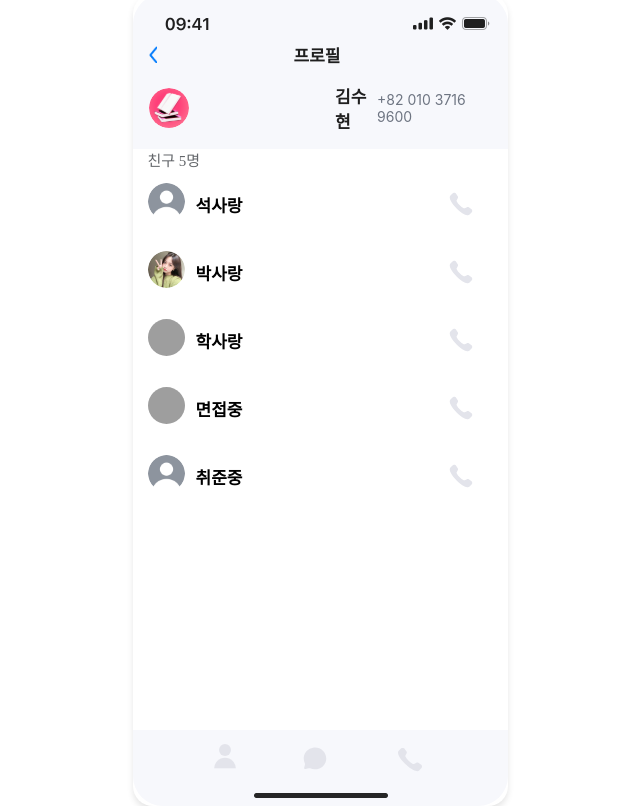
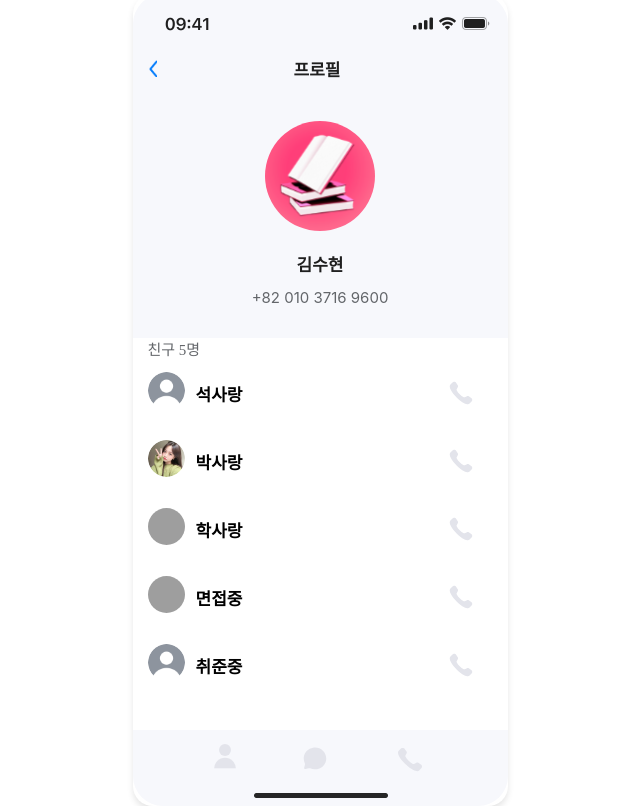
Before and after one commit to CEOS-Developers/react-messenger-19th, a React (Create React App) app: page /mypage in a window 1280 px wide. Shown: the whole page, without its empty margins (320-960 px from the left). Built offline with nearby package versions, Linux system fonts and the light colour scheme; grey boxes are pictures that could not be loaded.

Commit message:
feat : MyPageHeader.tsx

```diff
--- a/src/components/list/MyPageHeader.tsx
+++ b/src/components/list/MyPageHeader.tsx
@@ -24,8 +24,10 @@ const Header: React.FC = () => {
       {userProfile && (
         <UserProfileSection>
           <ProfileImg src={userProfile.profileImage} alt="Profile" />
-          <ProfileLabel>{userProfile.name}</ProfileLabel>
-          <PhoneNumber>{userProfile.phoneNumber}</PhoneNumber>
+          <ProfileInfo>
+            <ProfileName>{userProfile.name}</ProfileName>
+            <PhoneNumber>{userProfile.phoneNumber}</PhoneNumber>
+          </ProfileInfo>
         </UserProfileSection>
       )}
     </HeaderContainer>
@@ -47,12 +49,18 @@ const TopBar = styled.div`
   display: flex;
   align-items: center;
   justify-content: flex-start;
+  height: 53px;
+  background-color: #F7F8FC;
+
 `;
 
 const UserProfileSection = styled.div`
   display: flex;
+  flex-direction: column;
   align-items: center;
-  padding: 16px;
+  padding-top: 26px;
+  background-color: #F7F8FC;
+
 `;
 
 const ProfileLabel = styled.span`
@@ -74,17 +82,27 @@ const BackButton = styled.img`
     transform: scale(0.9);
   }
 `;
+const ProfileName = styled.span`
+font-size: 17px;
+color: #1F1F1F;
+font-weight: Bold;
+margin-top: 20px;
+`
+const ProfileImg = styled.img`
+  width: 110px;
+  height: 110px;
+`;
+const ProfileInfo = styled.div`
+  display: flex;
+  align-items: center;
+  flex-direction: column;
 
-const ProfileImg = styled.img`
-  width: 40px;
-  height: 40px;
-  border-radius: 50%;
-  margin-right: 10px;
 `;
-
 const PhoneNumber = styled.span`
-  font-size: 14px;
-  color: #6E7582;
+  font-size: 15px;
+  color: #63666A;
+  margin-top: 12px;
+  padding-bottom:31px;
 `;
 
 export default Header;
```
